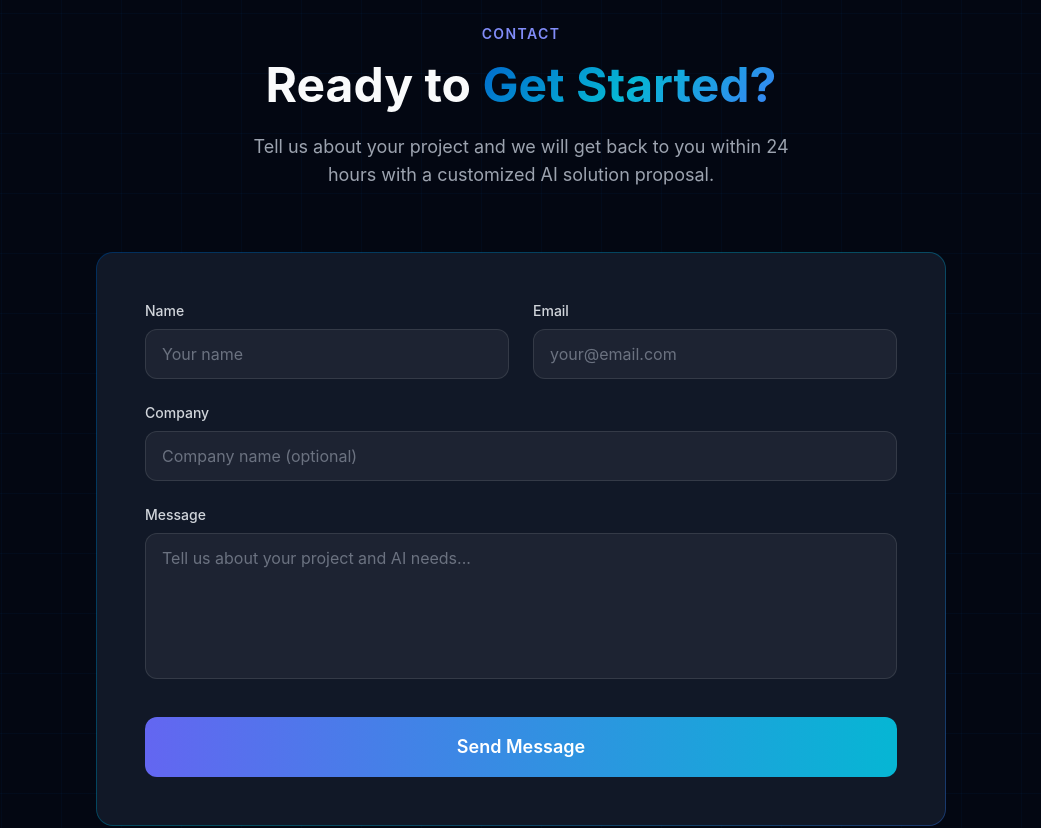
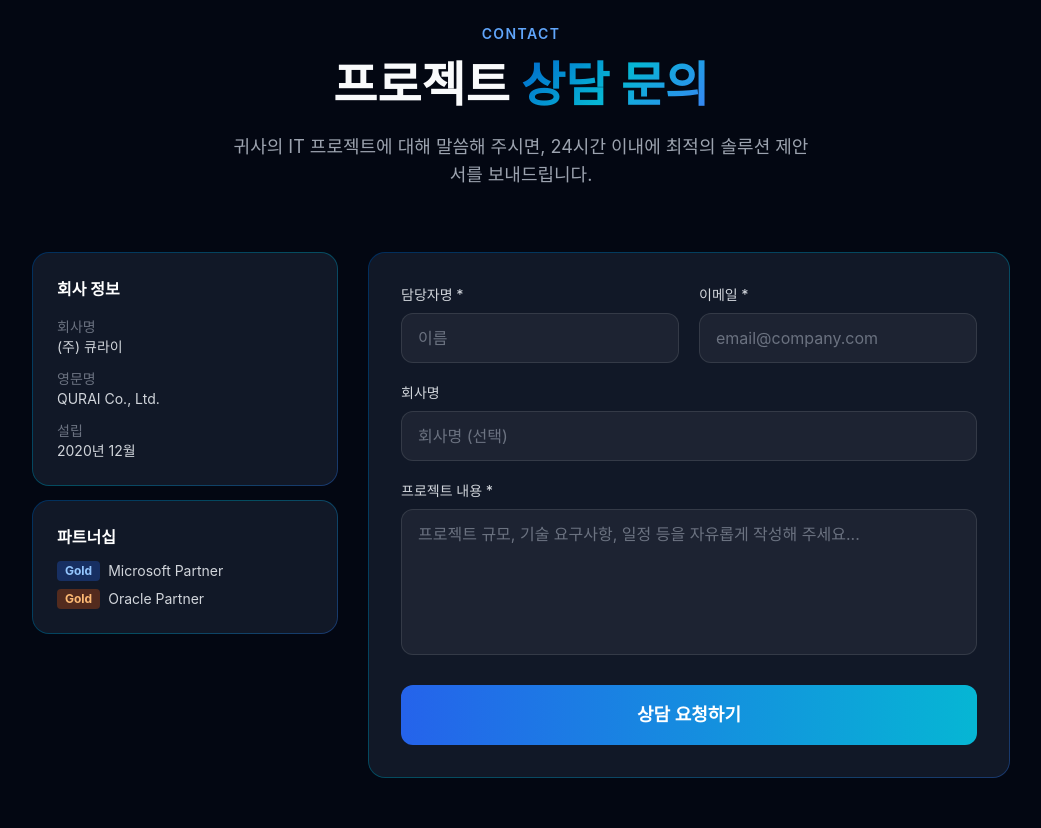
Before and after one commit to Eric841001/qurai-ai-sites, a Next.js app in the folder qurai-ai-site/: page / in a window 1280 px wide. Shown: the part 8440-9268 px from the top of the page, without its empty margins (119-1160 px from the left). Built offline with nearby package versions, Linux system fonts and the light colour scheme.

Commit message:
Update Contact.tsx

```diff
--- a/qurai-ai-site/components/Contact.tsx
+++ b/qurai-ai-site/components/Contact.tsx
@@ -17,80 +17,118 @@ export default function Contact() {
   };
 
   return (
-    <section id="contact" className="relative py-32 bg-grid">
-      <div className="max-w-4xl mx-auto px-6">
+    <section id="contact" className="relative py-32">
+      <div className="max-w-5xl mx-auto px-6">
         <div className="text-center mb-16">
-          <span className="text-sm font-semibold text-indigo-400 tracking-widest uppercase">Contact</span>
+          <span className="text-sm font-semibold text-blue-400 tracking-widest uppercase">Contact</span>
           <h2 className="text-4xl md:text-5xl font-bold mt-4 mb-6">
-            Ready to <span className="gradient-text">Get Started?</span>
+            프로젝트 <span className="gradient-text">상담 문의</span>
           </h2>
           <p className="text-gray-400 text-lg max-w-xl mx-auto">
-            Tell us about your project and we will get back to you within 24 hours with a customized AI solution proposal.
+            귀사의 IT 프로젝트에 대해 말씀해 주시면, 24시간 이내에 최적의 솔루션 제안서를 보내드립니다.
           </p>
         </div>
 
+        <div className="grid lg:grid-cols-3 gap-8">
+          <div className="space-y-4">
+            <div className="gradient-border p-6 rounded-2xl">
+              <h4 className="text-white font-bold mb-4">회사 정보</h4>
+              <div className="space-y-3 text-sm">
+                <div>
+                  <span className="text-gray-500 block">회사명</span>
+                  <span className="text-gray-300">(주) 큐라이</span>
+                </div>
+                <div>
+                  <span className="text-gray-500 block">영문명</span>
+                  <span className="text-gray-300">QURAI Co., Ltd.</span>
+                </div>
+                <div>
+                  <span className="text-gray-500 block">설립</span>
+                  <span className="text-gray-300">2020년 12월</span>
+                </div>
+              </div>
+            </div>
+
+            <div className="gradient-border p-6 rounded-2xl">
+              <h4 className="text-white font-bold mb-3">파트너십</h4>
+              <div className="space-y-2 text-sm">
+                <div className="flex items-center gap-2">
+                  <span className="px-2 py-0.5 bg-blue-600/30 rounded text-blue-300 text-xs font-bold">Gold</span>
+                  <span className="text-gray-300">Microsoft Partner</span>
+                </div>
+                <div className="flex items-center gap-2">
+                  <span className="px-2 py-0.5 bg-orange-600/30 rounded text-orange-300 text-xs font-bold">Gold</span>
+                  <span className="text-gray-300">Oracle Partner</span>
+                </div>
+              </div>
+            </div>
+          </div>
+
+          <div className="lg:col-span-2">
             {submitted ? (
               <div className="gradient-border p-12 rounded-2xl text-center">
                 <div className="text-5xl mb-4">✅</div>
-            <h3 className="text-2xl font-bold text-white mb-2">Thank you for reaching out!</h3>
-            <p className="text-gray-400">We will get back to you within 24 hours.</p>
+                <h3 className="text-2xl font-bold text-white mb-2">감사합니다!</h3>
+                <p className="text-gray-400">24시간 이내에 담당자가 연락드리겠습니다.</p>
               </div>
             ) : (
-          <form onSubmit={handleSubmit} className="gradient-border p-8 md:p-12 rounded-2xl">
-            <div className="grid md:grid-cols-2 gap-6 mb-6">
+              <form onSubmit={handleSubmit} className="gradient-border p-8 rounded-2xl">
+                <div className="grid md:grid-cols-2 gap-5 mb-5">
                   <div>
-                <label className="block text-sm font-medium text-gray-300 mb-2">Name</label>
+                    <label className="block text-sm font-medium text-gray-300 mb-2">담당자명 *</label>
                     <input
                       type="text"
                       required
                       value={formData.name}
                       onChange={(e) => setFormData({ ...formData, name: e.target.value })}
-                  className="w-full px-4 py-3 bg-white/5 border border-white/10 rounded-xl text-white placeholder-gray-500 focus:outline-none focus:border-indigo-500 focus:ring-1 focus:ring-indigo-500 transition-all"
-                  placeholder="Your name"
+                      className="w-full px-4 py-3 bg-white/5 border border-white/10 rounded-xl text-white placeholder-gray-500 focus:outline-none focus:border-blue-500 focus:ring-1 focus:ring-blue-500 transition-all"
+                      placeholder="이름"
                     />
                   </div>
                   <div>
-                <label className="block text-sm font-medium text-gray-300 mb-2">Email</label>
+                    <label className="block text-sm font-medium text-gray-300 mb-2">이메일 *</label>
                     <input
                       type="email"
                       required
                       value={formData.email}
                       onChange={(e) => setFormData({ ...formData, email: e.target.value })}
-                  className="w-full px-4 py-3 bg-white/5 border border-white/10 rounded-xl text-white placeholder-gray-500 focus:outline-none focus:border-indigo-500 focus:ring-1 focus:ring-indigo-500 transition-all"
-                  placeholder="your@email.com"
+                      className="w-full px-4 py-3 bg-white/5 border border-white/10 rounded-xl text-white placeholder-gray-500 focus:outline-none focus:border-blue-500 focus:ring-1 focus:ring-blue-500 transition-all"
+                      placeholder="email@company.com"
                     />
                   </div>
                 </div>
-            <div className="mb-6">
-              <label className="block text-sm font-medium text-gray-300 mb-2">Company</label>
+                <div className="mb-5">
+                  <label className="block text-sm font-medium text-gray-300 mb-2">회사명</label>
                   <input
                     type="text"
                     value={formData.company}
                     onChange={(e) => setFormData({ ...formData, company: e.target.value })}
-                className="w-full px-4 py-3 bg-white/5 border border-white/10 rounded-xl text-white placeholder-gray-500 focus:outline-none focus:border-indigo-500 focus:ring-1 focus:ring-indigo-500 transition-all"
-                placeholder="Company name (optional)"
+                    className="w-full px-4 py-3 bg-white/5 border border-white/10 rounded-xl text-white placeholder-gray-500 focus:outline-none focus:border-blue-500 focus:ring-1 focus:ring-blue-500 transition-all"
+                    placeholder="회사명 (선택)"
                   />
                 </div>
-            <div className="mb-8">
-              <label className="block text-sm font-medium text-gray-300 mb-2">Message</label>
+                <div className="mb-6">
+                  <label className="block text-sm font-medium text-gray-300 mb-2">프로젝트 내용 *</label>
                   <textarea
                     required
                     rows={5}
                     value={formData.message}
                     onChange={(e) => setFormData({ ...formData, message: e.target.value })}
-                className="w-full px-4 py-3 bg-white/5 border border-white/10 rounded-xl text-white placeholder-gray-500 focus:outline-none focus:border-indigo-500 focus:ring-1 focus:ring-indigo-500 transition-all resize-none"
-                placeholder="Tell us about your project and AI needs..."
+                    className="w-full px-4 py-3 bg-white/5 border border-white/10 rounded-xl text-white placeholder-gray-500 focus:outline-none focus:border-blue-500 focus:ring-1 focus:ring-blue-500 transition-all resize-none"
+                    placeholder="프로젝트 규모, 기술 요구사항, 일정 등을 자유롭게 작성해 주세요..."
                   />
                 </div>
                 <button
                   type="submit"
-              className="w-full py-4 bg-gradient-to-r from-indigo-500 to-cyan-500 rounded-xl text-white font-semibold text-lg hover:shadow-2xl hover:shadow-indigo-500/30 transition-all hover:scale-[1.02]"
+                  className="w-full py-4 bg-gradient-to-r from-blue-600 to-cyan-500 rounded-xl text-white font-semibold text-lg hover:shadow-2xl hover:shadow-blue-500/30 transition-all hover:scale-[1.02]"
                 >
-              Send Message
+                  상담 요청하기
                 </button>
               </form>
             )}
           </div>
+        </div>
+      </div>
     </section>
   );
 }
```
Lines whose indentation alone changed are shown as unchanged.
